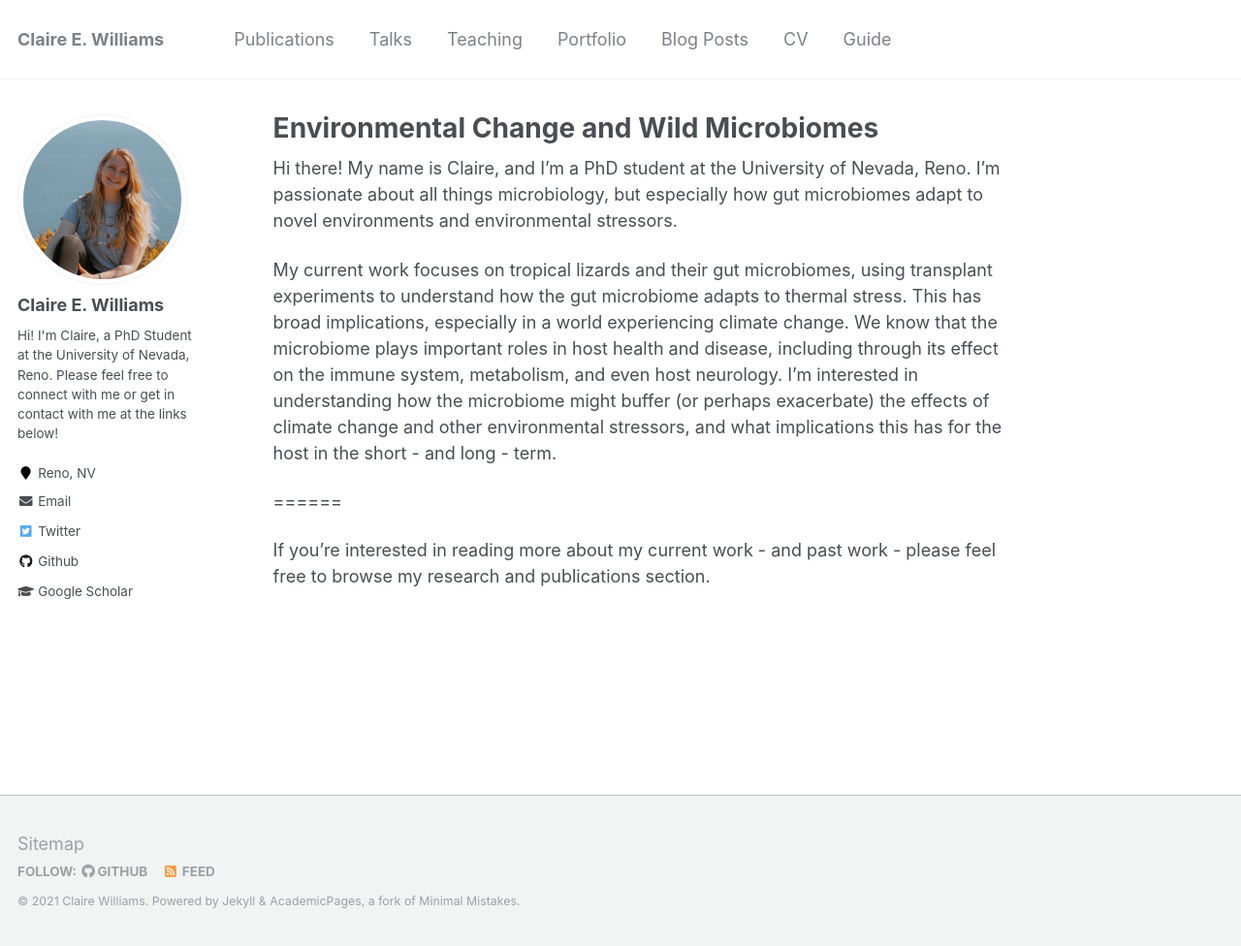
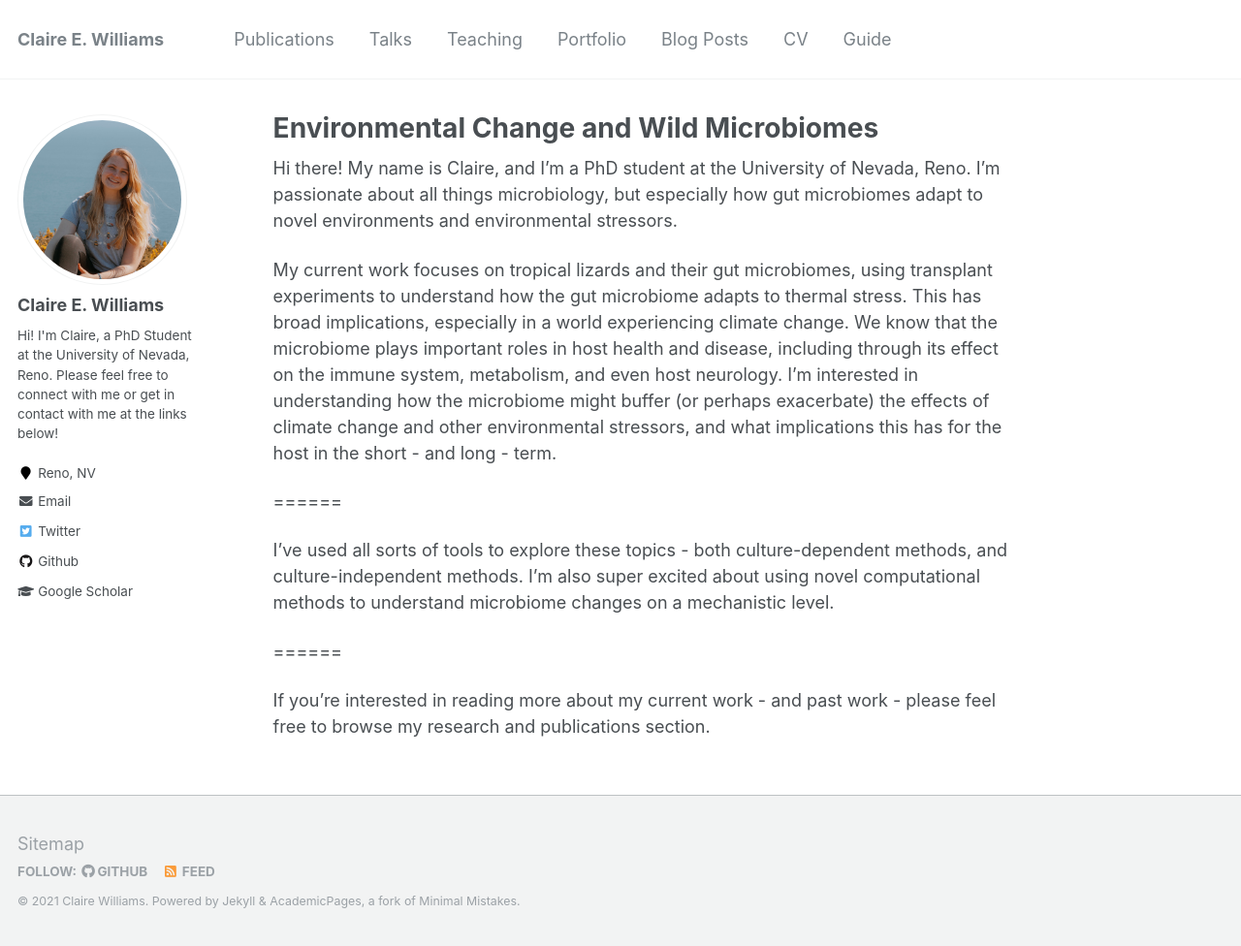
Before and after one commit to claireewilliams/claireewilliams.github.io, a Jekyll site: the page built from _pages/about.md, in a window 1280 px wide and 976 px high. Shown: the whole window at 97% size. Built offline with Jekyll 4.4.1, drawn with Linux system fonts in a browser that asks for light colours.

Commit message:
more abotu me

```diff
--- a/_pages/about.md
+++ b/_pages/about.md
@@ -14,4 +14,9 @@ My current work focuses on tropical lizards and their gut microbiomes, using tra
 
 ======
 
+I've used all sorts of tools to explore these topics - both culture-dependent methods, and culture-independent methods. I'm also super excited about using novel computational methods to understand microbiome changes on a mechanistic level.
+
+
+======
+
 If you're interested in reading more about my current work - and past work - please feel free to browse my research and publications section.
```
